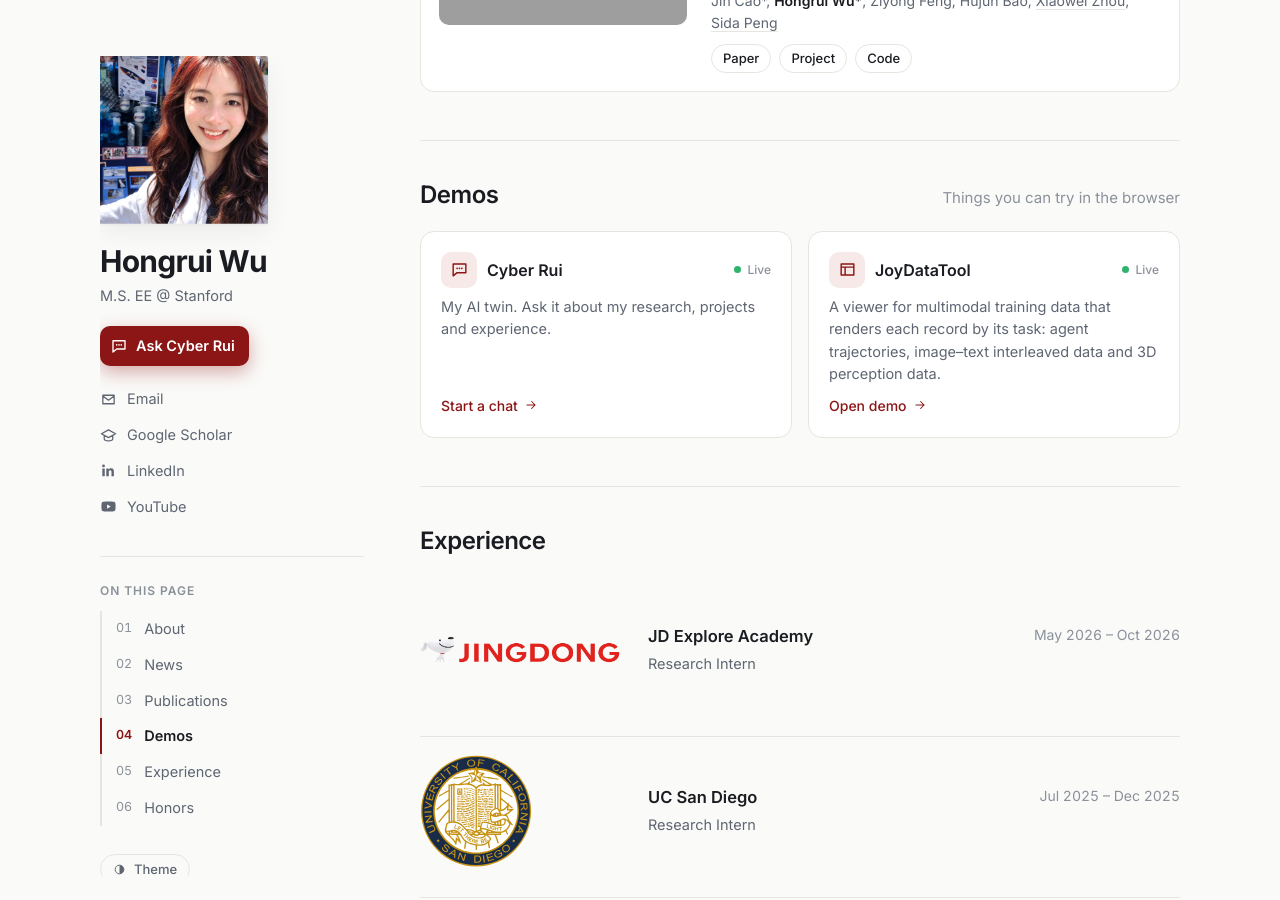
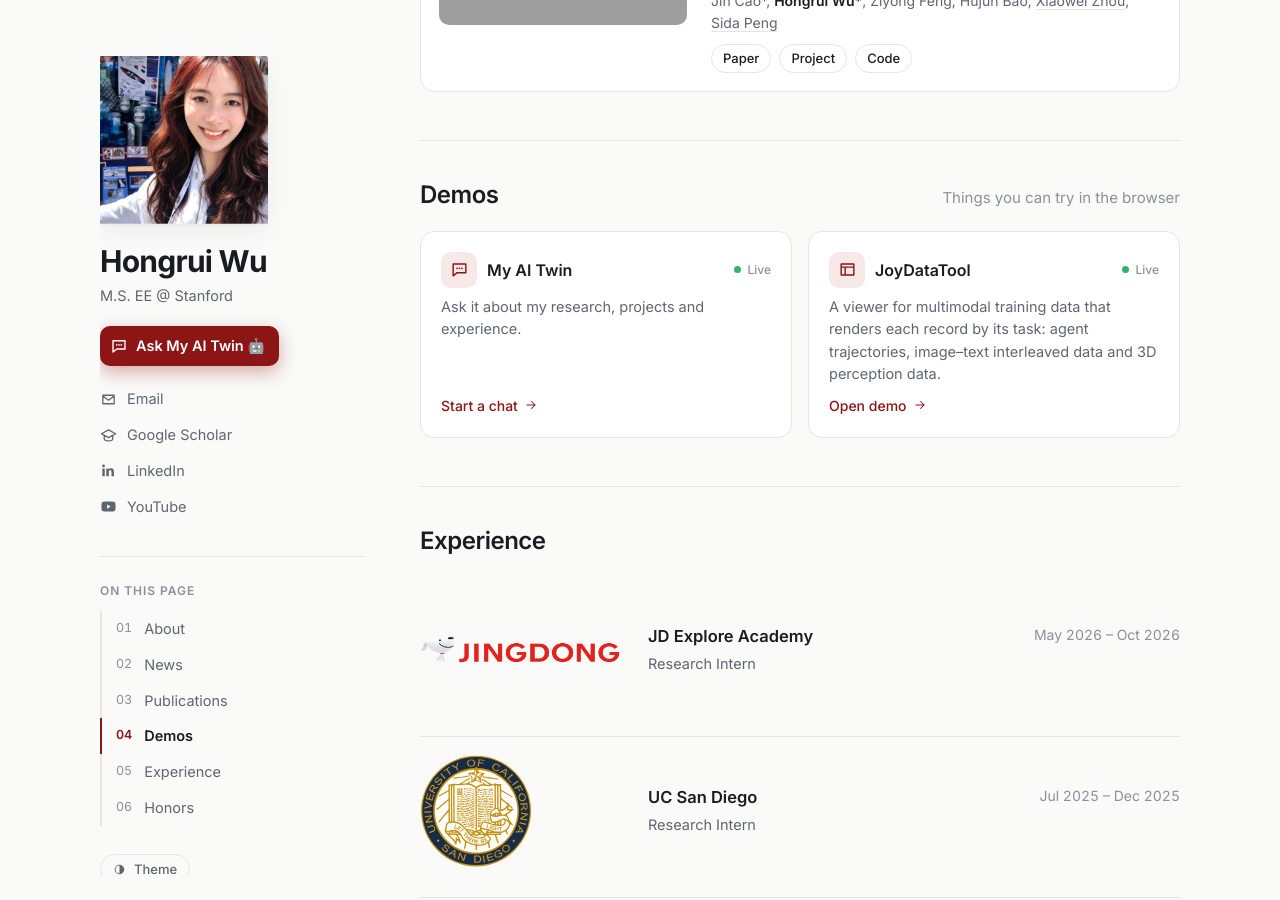
Before and after one commit to oneHFR/oneHFR.github.io, a Jekyll site: the page built from _pages/about.md, in a window 1280 px wide and 900 px high, scrolled down 1849 px. Built offline with Jekyll 4.4.1, drawn with Linux system fonts in a browser that asks for light colours; grey boxes are pictures that could not be loaded.

Commit message:
Name the chat entry My AI Twin everywhere
Co-Authored-By: Claude Opus 5.5 (1M context) <noreply@anthropic.com>
Claude-Session: https://claude.ai/code/session_01QNMo7FCCFnVF5qPTeXeTUv

```diff
--- a/_pages/about.md
+++ b/_pages/about.md
@@ -13,8 +13,8 @@ links:
   - { label: "LinkedIn",       icon: "linkedin", url: "https://www.linkedin.com/in/hongrui-wu-7546b734b/" }
   - { label: "YouTube",        icon: "youtube",  url: "https://www.youtube.com/@oneHFR" }
 chat:
-  label: "Ask Cyber Rui"
-  title: "Cyber Rui · AI twin"
+  label: "Ask My AI Twin 🤖"
+  title: "My AI Twin"
   url: "/chat/"
 ---
 
@@ -150,10 +150,10 @@ chat:
     <a class="demo" href="/chat/" data-chat-open>
       <span class="demo__top">
         <span class="demo__icon"><svg aria-hidden="true"><use href="#i-chat"/></svg></span>
-        <h3>Cyber Rui</h3>
+        <h3>My AI Twin</h3>
         <span class="status">Live</span>
       </span>
-      <p>My AI twin. Ask it about my research, projects and experience.</p>
+      <p>Ask it about my research, projects and experience.</p>
       <span class="demo__cta">Start a chat <svg aria-hidden="true"><use href="#i-arrow"/></svg></span>
     </a>
     <a class="demo" href="/datatool-demo/">
```
